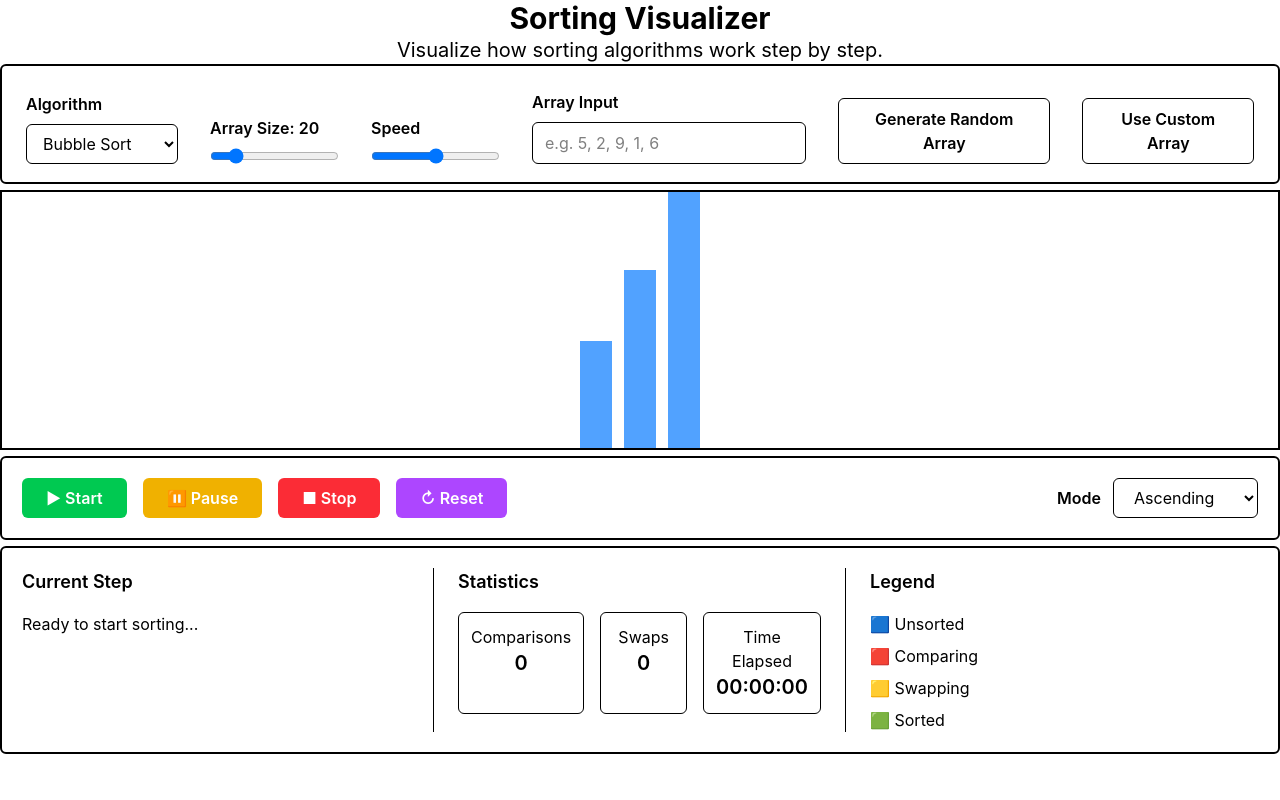
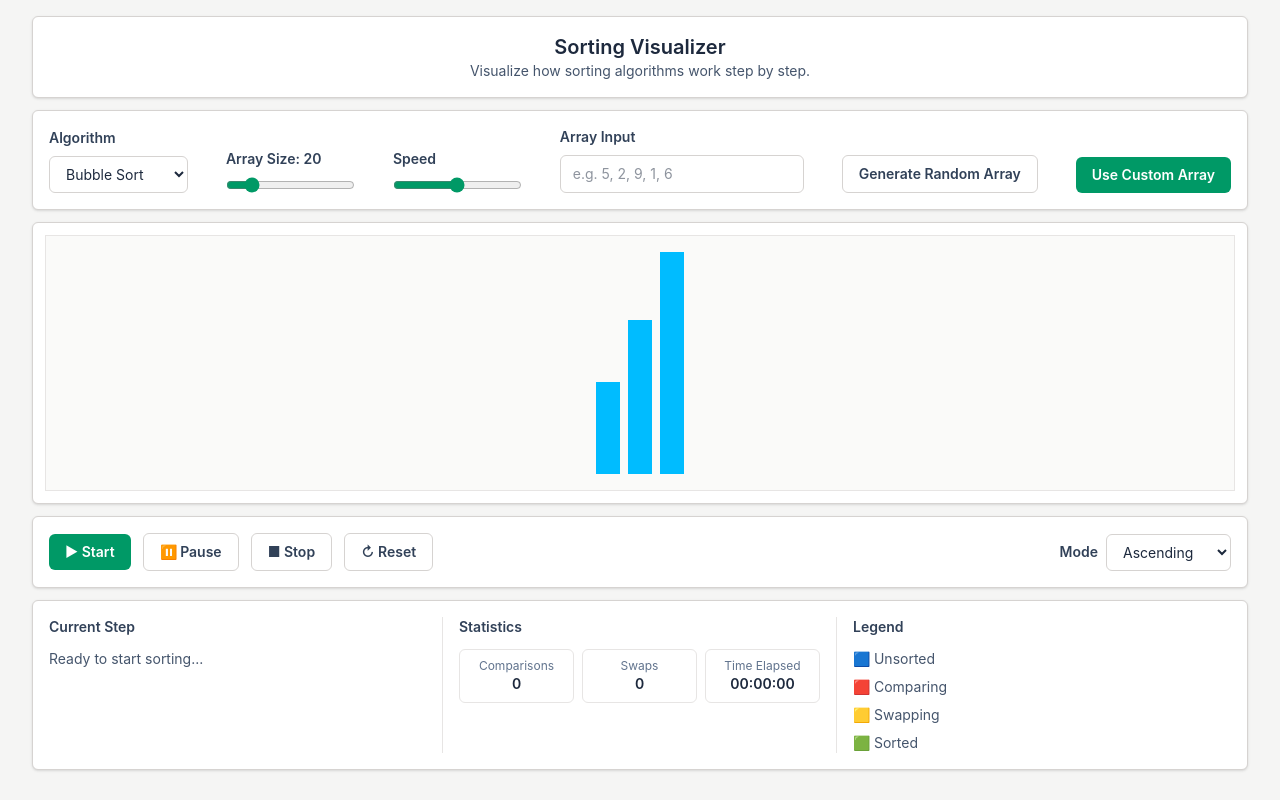
Before and after one commit to MayankkShrivastavaa/Sorting-Visualizer, a React (Vite) app: page / in a window 1280 px wide. Built offline with nearby package versions, Linux system fonts and the light colour scheme.

Commit message:
feat: updated UI

```diff
--- a/src/App.jsx
+++ b/src/App.jsx
@@ -6,36 +6,33 @@ import PlaybackControls from "./components/PlaybackControls";
 import InformationPanel from "./components/InformationPanel";
 
 const App = () => {
-
-  const [values, setValues] = useState([15,25,36]);
-
+  const [values, setValues] = useState([15, 25, 36]);
 
   return (
-    <div className="min-h-screen">
+    <div className="min-h-screen bg-stone-100 px-4 py-4 text-slate-800 sm:px-6 lg:px-8">
       {/* Header */}
-      <div className="text-center">
+      <div className="mb-3 text-center">
         <Header />
       </div>
 
       {/* Control Panel */}
-      <div className="w-full h-30 border-2 border-black rounded-md">
-        <ControlPanel setValues = {setValues} />
+      <div className="mb-3 w-full rounded-md border border-stone-300 bg-white p-4 shadow-sm">
+        <ControlPanel setValues={setValues} />
       </div>
 
       {/* Visualization Area */}
-      <div className="mt-1.5">
-        <VisualizationaArea value = {values}/>
+      <div className="mb-3">
+        <VisualizationaArea value={values} />
       </div>
 
-       {/* Playback Controls */}
-      <div className="mt-1.5">
-        <PlaybackControls/>
+      {/* Playback Controls */}
+      <div className="mb-3">
+        <PlaybackControls />
       </div>
 
-      <div className="mt-1.5">
-        <InformationPanel/>
+      <div>
+        <InformationPanel />
       </div>
-
     </div>
   );
 };
--- a/src/components/ControlPanel.jsx
+++ b/src/components/ControlPanel.jsx
@@ -30,16 +30,15 @@ const ControlPanel = ({ setValues }) => {
   };
 
   return (
-    <div className="flex items-end justify-between gap-8 p-6">
-
+    <div className="flex flex-wrap items-end justify-between gap-4">
       {/* Algorithm Selection */}
       <div className="flex flex-col gap-2">
-        <h3 className="font-semibold">Algorithm</h3>
+        <h3 className="text-sm font-semibold text-slate-700">Algorithm</h3>
 
         <select
           name="sort-techniques"
           id="sort-techniques"
-          className="border rounded-md px-3 py-2"
+          className="border border-stone-300 rounded-md px-3 py-2 text-sm bg-white"
         >
           <option value="Bubble">Bubble Sort</option>
           <option value="Quick">Quick Sort</option>
@@ -50,7 +49,7 @@ const ControlPanel = ({ setValues }) => {
 
       {/* Array Size */}
       <div className="flex flex-col gap-2">
-        <h3 className="font-semibold">
+        <h3 className="text-sm font-semibold text-slate-700">
           Array Size: {arraySize}
         </h3>
 
@@ -60,28 +59,30 @@ const ControlPanel = ({ setValues }) => {
           max="100"
           value={arraySize}
           onChange={(e) => setArraySize(Number(e.target.value))}
+          className="accent-emerald-600"
         />
       </div>
 
       {/* Speed */}
       <div className="flex flex-col gap-2">
-        <h3 className="font-semibold">Speed</h3>
+        <h3 className="text-sm font-semibold text-slate-700">Speed</h3>
 
         <input
           type="range"
           min="50"
           max="2000"
+          className="accent-emerald-600"
         />
       </div>
 
       {/* Custom Array Input */}
       <div className="flex flex-col gap-2">
-        <h3 className="font-semibold">Array Input</h3>
+        <h3 className="text-sm font-semibold text-slate-700">Array Input</h3>
 
         <input
           type="text"
           placeholder="e.g. 5, 2, 9, 1, 6"
-          className="border rounded-md px-3 py-2"
+          className="border border-stone-300 rounded-md px-3 py-2 text-sm bg-white"
           value={arrayInput}
           onChange={(e) => setArrayInput(e.target.value)}
         />
@@ -89,7 +90,7 @@ const ControlPanel = ({ setValues }) => {
 
       {/* Generate Random Array */}
       <button
-        className="border rounded-md px-5 py-2 font-semibold cursor-pointer"
+        className="border border-stone-300 rounded-md px-4 py-2 text-sm font-semibold cursor-pointer bg-white text-slate-700"
         onClick={generateRandomArray}
       >
         Generate Random Array
@@ -97,12 +98,11 @@ const ControlPanel = ({ setValues }) => {
 
       {/* Use Custom Array */}
       <button
-        className="border rounded-md px-5 py-2 font-semibold cursor-pointer"
+        className="rounded-md px-4 py-2 text-sm font-semibold cursor-pointer bg-emerald-600 text-white"
         onClick={customArray}
       >
         Use Custom Array
       </button>
-
     </div>
   );
 };
--- a/src/components/Header.jsx
+++ b/src/components/Header.jsx
@@ -1,12 +1,16 @@
-import React from 'react'
+import React from "react";
 
 const Header = () => {
   return (
-    <div>
-        <h1 className='text-3xl font-bold'>Sorting Visualizer</h1>
-        <p className='text-xl'> Visualize how sorting algorithms work step by step.</p>
+    <div className="rounded-md border border-stone-300 bg-white px-4 py-3 shadow-sm sm:px-5 sm:py-4">
+      <h1 className="text-xl font-semibold text-slate-800">
+        Sorting Visualizer
+      </h1>
+      <p className="text-sm text-slate-600">
+        Visualize how sorting algorithms work step by step.
+      </p>
     </div>
-  )
-}
+  );
+};
 
-export default Header
+export default Header;
--- a/src/components/InformationPanel.jsx
+++ b/src/components/InformationPanel.jsx
@@ -2,49 +2,51 @@ import React from "react";
 
 const InformationPanel = () => {
   return (
-    <div className="border-2 border-black rounded-md p-5 flex">
+    <div className="flex rounded-md border border-stone-300 bg-white p-4 shadow-sm">
+      {/* Current Step */}
+      <div className="w-1/3 border-r border-stone-200 pr-4">
+        <h3 className="mb-3 text-sm font-semibold text-slate-700">
+          Current Step
+        </h3>
 
-      {/* Current Step */}
-      <div className="w-1/3 border-r pr-6">
-        <h3 className="font-semibold text-lg mb-4">Current Step</h3>
-
-        <p>Ready to start sorting...</p>
+        <p className="text-sm text-slate-600">Ready to start sorting...</p>
       </div>
 
       {/* Statistics */}
-      <div className="w-1/3 border-r px-6">
-        <h3 className="font-semibold text-lg mb-4">Statistics</h3>
+      <div className="w-1/3 border-r border-stone-200 px-4">
+        <h3 className="mb-3 text-sm font-semibold text-slate-700">
+          Statistics
+        </h3>
 
-        <div className="flex gap-4">
-          <div className="border rounded-md p-3 text-center flex-1">
-            <p>Comparisons</p>
-            <h4 className="text-xl font-semibold">0</h4>
+        <div className="flex gap-2">
+          <div className="flex-1 rounded-md border border-stone-200 p-2 text-center">
+            <p className="text-xs text-slate-500">Comparisons</p>
+            <h4 className="text-sm font-semibold text-slate-800">0</h4>
           </div>
 
-          <div className="border rounded-md p-3 text-center flex-1">
-            <p>Swaps</p>
-            <h4 className="text-xl font-semibold">0</h4>
+          <div className="flex-1 rounded-md border border-stone-200 p-2 text-center">
+            <p className="text-xs text-slate-500">Swaps</p>
+            <h4 className="text-sm font-semibold text-slate-800">0</h4>
           </div>
 
-          <div className="border rounded-md p-3 text-center flex-1">
-            <p>Time Elapsed</p>
-            <h4 className="text-xl font-semibold">00:00:00</h4>
+          <div className="flex-1 rounded-md border border-stone-200 p-2 text-center">
+            <p className="text-xs text-slate-500">Time Elapsed</p>
+            <h4 className="text-sm font-semibold text-slate-800">00:00:00</h4>
           </div>
         </div>
       </div>
 
       {/* Legend */}
-      <div className="w-1/3 pl-6">
-        <h3 className="font-semibold text-lg mb-4">Legend</h3>
+      <div className="w-1/3 pl-4">
+        <h3 className="mb-3 text-sm font-semibold text-slate-700">Legend</h3>
 
-        <div className="flex flex-col gap-2">
+        <div className="flex flex-col gap-2 text-sm text-slate-600">
           <p>🟦 Unsorted</p>
           <p>🟥 Comparing</p>
           <p>🟨 Swapping</p>
           <p>🟩 Sorted</p>
         </div>
       </div>
-
     </div>
   );
 };
--- a/src/components/PlaybackControls.jsx
+++ b/src/components/PlaybackControls.jsx
@@ -2,41 +2,35 @@ import React from "react";
 
 const PlaybackControls = () => {
   return (
-    <div className="border-2 border-black rounded-md p-5 flex items-center justify-between">
-
+    <div className="flex items-center justify-between gap-4 rounded-md border border-stone-300 bg-white p-4 shadow-sm">
       {/* Playback Buttons */}
-      <div className="flex items-center gap-4">
-
-        <button className="px-6 py-2 rounded-md bg-green-500 text-white font-semibold cursor-pointer">
+      <div className="flex items-center gap-3">
+        <button className="rounded-md bg-emerald-600 px-4 py-2 text-sm font-semibold text-white cursor-pointer">
           ▶ Start
         </button>
 
-        <button className="px-6 py-2 rounded-md bg-yellow-500 text-white font-semibold cursor-pointer">
+        <button className="rounded-md border border-stone-300 bg-white px-4 py-2 text-sm font-semibold text-slate-700 cursor-pointer">
           ⏸ Pause
         </button>
 
-        <button className="px-6 py-2 rounded-md bg-red-500 text-white font-semibold cursor-pointer">
+        <button className="rounded-md border border-stone-300 bg-white px-4 py-2 text-sm font-semibold text-slate-700 cursor-pointer">
           ■ Stop
         </button>
 
-        <button className="px-6 py-2 rounded-md bg-purple-500 text-white font-semibold cursor-pointer">
+        <button className="rounded-md border border-stone-300 bg-white px-4 py-2 text-sm font-semibold text-slate-700 cursor-pointer">
           ↻ Reset
         </button>
-
       </div>
 
       {/* Sorting Mode */}
-      <div className="flex items-center gap-3">
+      <div className="flex items-center gap-2">
+        <h3 className="text-sm font-semibold text-slate-700">Mode</h3>
 
-        <h3 className="font-semibold">Mode</h3>
-
-        <select className="border rounded-md px-4 py-2">
+        <select className="border border-stone-300 rounded-md px-3 py-2 text-sm bg-white">
           <option value="ascending">Ascending</option>
           <option value="descending">Descending</option>
         </select>
-
       </div>
-
     </div>
   );
 };
--- a/src/components/VisualizationaArea.jsx
+++ b/src/components/VisualizationaArea.jsx
@@ -1,29 +1,26 @@
 import React from "react";
 
-const VisualizationArea = ({value}) => {
-  let values = value ;
+const VisualizationArea = ({ value }) => {
+  let values = value;
 
   // Finding the largest value in the array
   let maxValue = Math.max(...values);
 
   return (
-    <div>
-      <div className="border-2 border-black h-65 flex justify-center items-end gap-3 px-4">
-
+    <div className="rounded-md border border-stone-300 bg-white p-3 shadow-sm">
+      <div className="flex h-64 items-end justify-center gap-2 border border-stone-200 bg-stone-50 px-3 py-4">
         {values.map((value, index) => {
-
           // Converting the value into percentage height
           let heightPercentage = (value / maxValue) * 100;
 
           return (
             <div
               key={index}
-              className="w-8 bg-blue-400"
+              className="w-6 bg-sky-400"
               style={{ height: `${heightPercentage}%` }}
             ></div>
           );
         })}
-
       </div>
     </div>
   );
```
